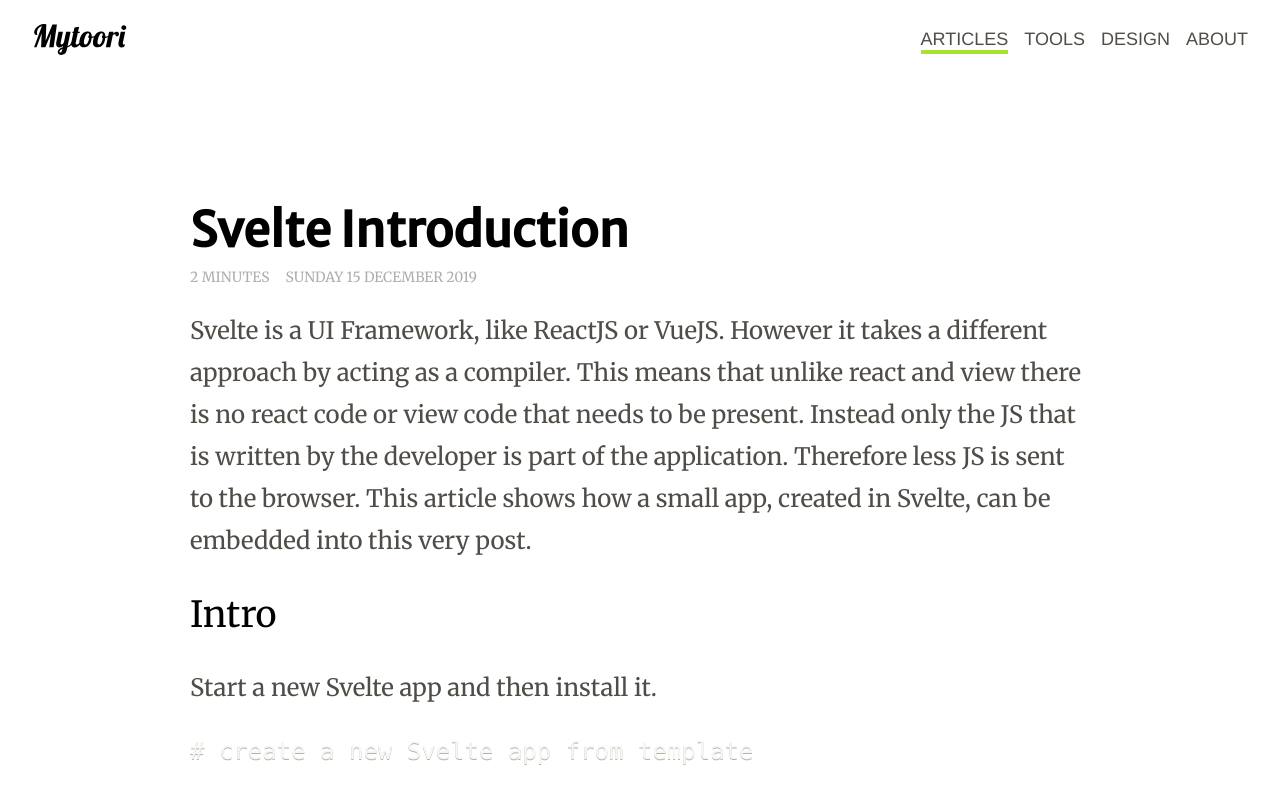
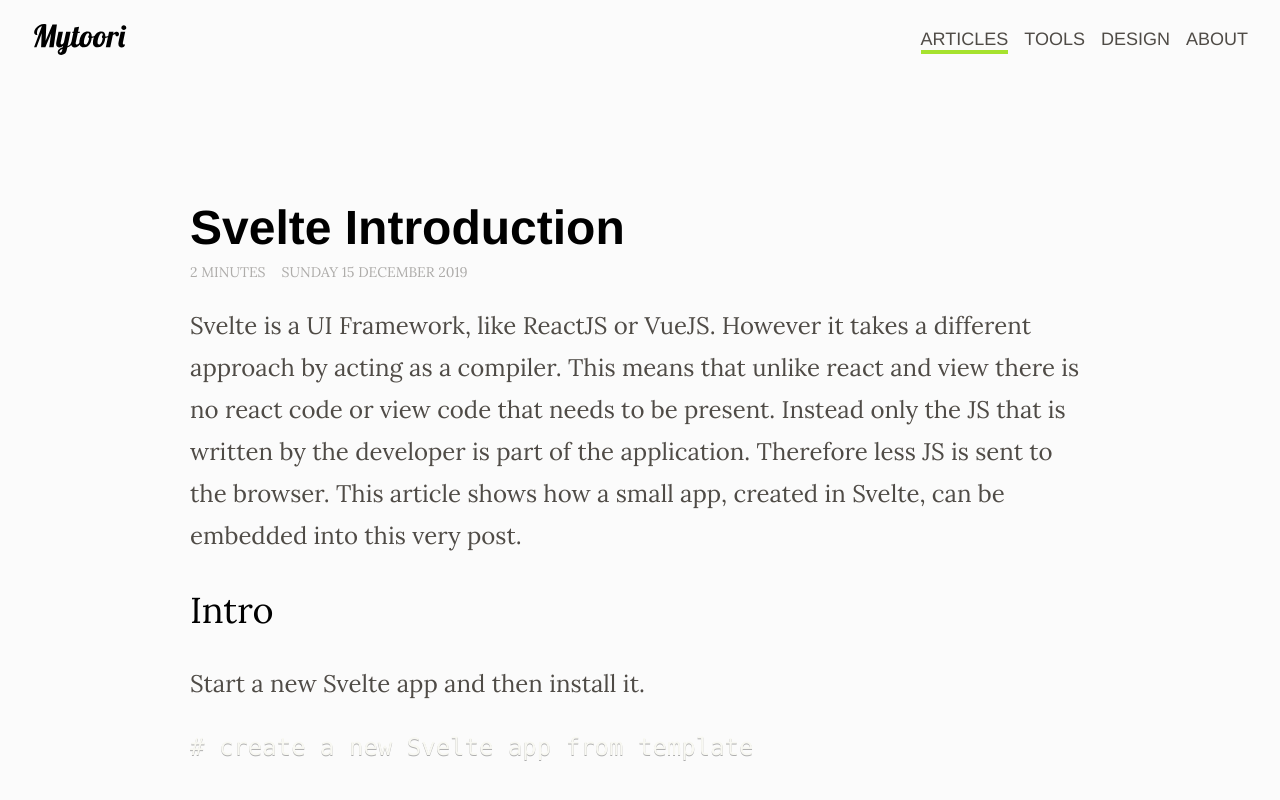
Before and after one commit to Giwan/blog, a Next.js app: page /blog/2019-12-15-svelte in a window 1280 px wide. Shown: the top 800 px of the page. Built offline with nearby package versions, Linux system fonts and the light colour scheme.

Commit message:
updated styling

```diff
--- a/components/Article/ArticleHeader.js
+++ b/components/Article/ArticleHeader.js
@@ -37,7 +37,22 @@ const ArticleHeader = ({ meta, isBlogPost }) => {
                         dateOptionsFiltered
                     )}
                 </span>
-                {!isBlogPost && <button className={readButton}>read</button>}
+                {!isBlogPost && (
+                    <button className={readButton}>
+                        <svg
+                            width="8"
+                            height="12"
+                            viewBox="0 0 8 12"
+                            fill="none"
+                            xmlns="http://www.w3.org/2000/svg"
+                        >
+                            <path
+                                d="M1.41 0L0 1.41L4.58 6L0 10.59L1.41 12L7.41 6L1.41 0Z"
+                                fill="#828282"
+                            />
+                        </svg>
+                    </button>
+                )}
             </div>
             <div className={styles.articleHeaderSummary}>
                 {isBlogPost ? null : <p>{meta.description}</p>}
--- a/components/Article/articleHeader.module.css
+++ b/components/Article/articleHeader.module.css
@@ -10,10 +10,11 @@
 .articleHeader h2 {
     font-weight: normal;
     line-height: 1.2em;
-    color: var(--color-primary);
+    /* color: var(--color-primary); */
+    color: #333333;
     margin: 0;
-    font-size: var(--font-size-large-x);
-    font-family: var(--font-family-header-2);
+    font-size: var(--font-size-large);
+    font-family: var(--font-family-header);
     font-weight: 700;
 }
 
@@ -25,21 +26,21 @@
     font-size: var(--font-size-large-xx);
     font-weight: 700;
     margin-bottom: 0;
-    font-family: var(--font-family-header-2);
+    font-family: var(--font-family-header);
 }
 
 .articleHeaderSummary {
     margin-bottom: var(--unit);
-    font-size: var(--font-size-default);
+    font-size: var(--font-size-small);
     margin-top: calc(var(--unit) / 2);
     color: var(--color-text-1);
 }
 
 .articleHeaderSummary p {
-    line-height: 1.6em;
+    line-height: 150%;
     margin: 0;
     font-family: var(--font-family-text-2);
-    font-size: var(--font-size-default);
+    font-size: var(--font-size-small);
     opacity: 0.85;
     transition: opacity 0.5s;
 }
@@ -52,6 +53,7 @@
     margin-top: calc(var(--unit) / 2);
     color: var(--color-text-1);
     font-size: var(--font-size-small-x);
+    display: flex;
 }
 
 .articleHeaderMetaDetails span {
@@ -62,16 +64,18 @@
 }
 
 .readButton {
-    border: 1px solid var(--color-primary-dark);
+    /* border: 1px solid var(--color-primary-dark); */
+    border: none;
     text-transform: uppercase;
     font-size: var(--font-size-small-x);
     border-radius: calc(var(--unit) / 6);
     background-color: transparent;
     opacity: 0.45;
-    transition: background-color 0.5s, opacity 0.5s;
+    transition: color 0.5s, opacity 0.5s;
+    margin-left: auto;
 }
 
 .articleItem:hover .readButton {
-    background-color: var(--color-accent);
+    color: var(--color-accent);
     opacity: 1;
 }
--- a/styles/globals.css
+++ b/styles/globals.css
@@ -1,6 +1,7 @@
 
  /* This import is probably less performant */
- @import url('https://fonts.googleapis.com/css2?family=Merriweather+Sans&family=Merriweather:ital,wght@0,400;0,700;1,400&display=swap');
+ /* @import url('https://fonts.googleapis.com/css2?family=Merriweather+Sans&family=Merriweather:ital,wght@0,400;0,700;1,400&display=swap'); */
+ @import url('https://fonts.googleapis.com/css2?family=Lora:ital@0;1&display=swap');
 
 :root {
     --unit: 16px;
@@ -18,7 +19,7 @@
     /* --color-primary-dark: #222222; */
     --color-primary-light: #fefefe;
     --color-secondary-light: #aaa;
-    --color-primary-background: #fff; /*  #f15a5a; */
+    --color-primary-background: #FBFBFB; /*  #f15a5a; */
     --color-secondary-background: #efefef;
     --color-accent: #a6e22e;
 
@@ -27,8 +28,8 @@
     /* fonts */
     /* --font-family-header: Helvetica, sans-serif; */
     --font-family-header: Helvetica, sans-serif;
-    --font-family-header-2: "Merriweather sans", Helvetica, sans-serif;
-    --font-family-text-2: Merriweather, Georgia, serif;
+    --font-family-header-2: Lora, Helvetica, sans-serif;
+    --font-family-text-2: Lora, Georgia, serif;
 }
 
 html,
```
